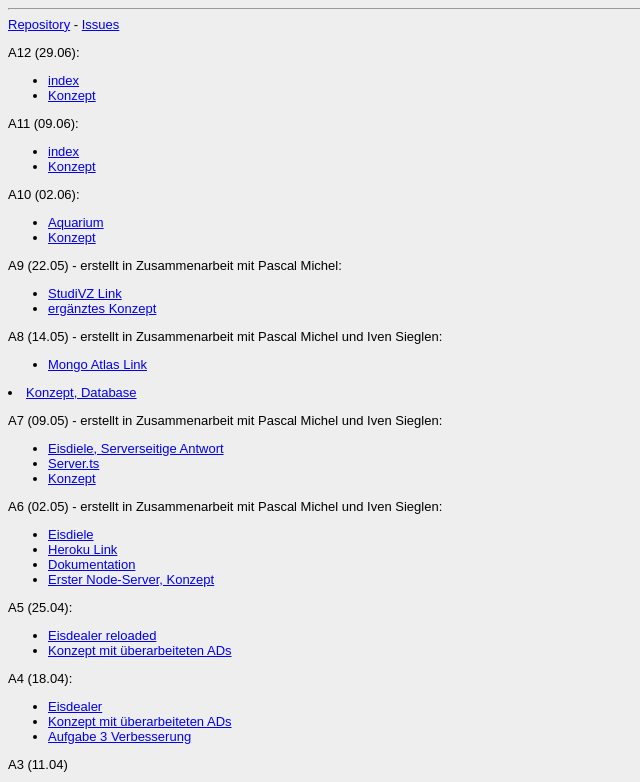
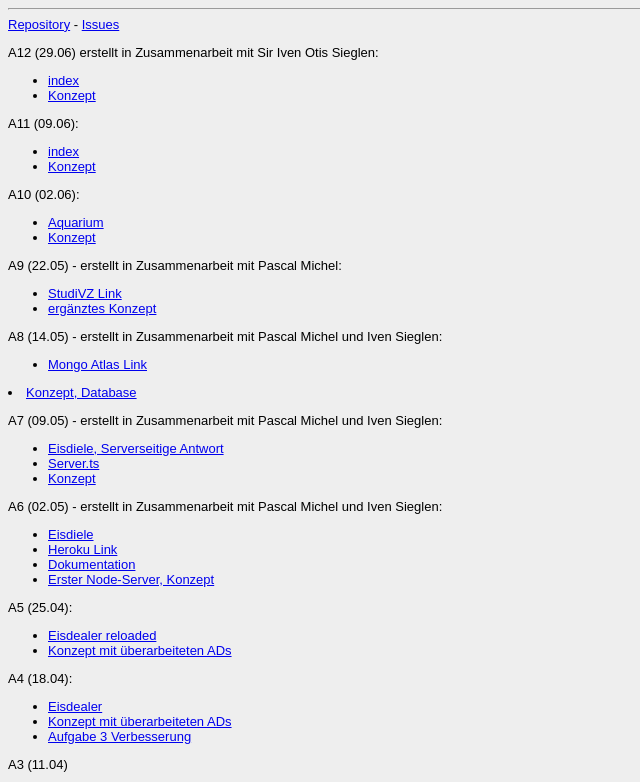
Before and after one commit to MichelOrlik/EIA2, a website: page Steckbrief/steckbrief.htm in a window 1280 px wide. Shown: the top 782 px of the page, without its empty margins (0-640 px from the left). Drawn offline with Linux system fonts and the light colour scheme.

Commit message:
Update steckbrief.htm

```diff
--- a/Steckbrief/steckbrief.htm
+++ b/Steckbrief/steckbrief.htm
@@ -20,7 +20,7 @@
     <a href="https://github.com/michelorlik/EIA2" target="_blank">Repository</a> -
     <a href="https://github.com/MichelOrlik/EIA2/issues" target="_blank">Issues</a></br>
            <div>
-        <p>A12 (29.06):
+        <p>A12 (29.06) erstellt in Zusammenarbeit mit Sir Iven Otis Sieglen:
             <br>
             <ul>
     <li><a href="https://michelorlik.github.io/EIA2/Aufgaben/Aufgabe12/index.html"
```
